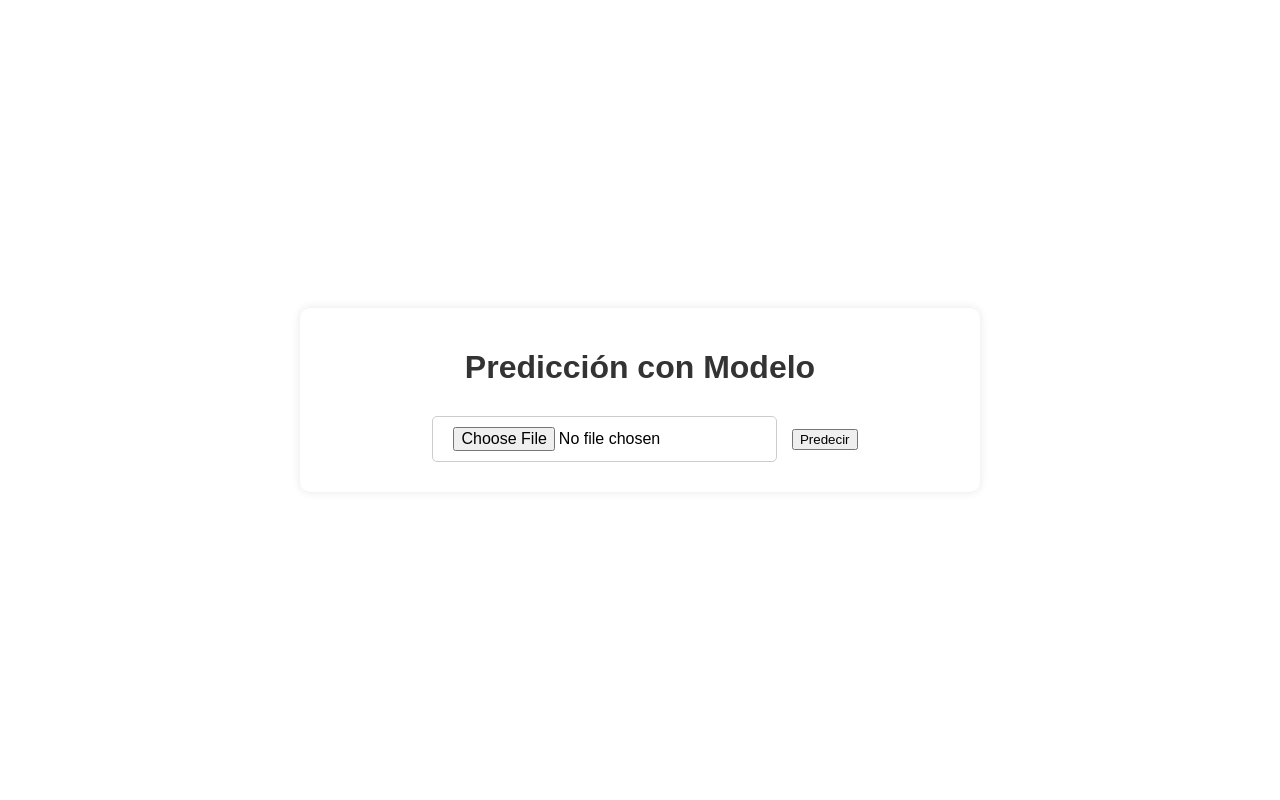
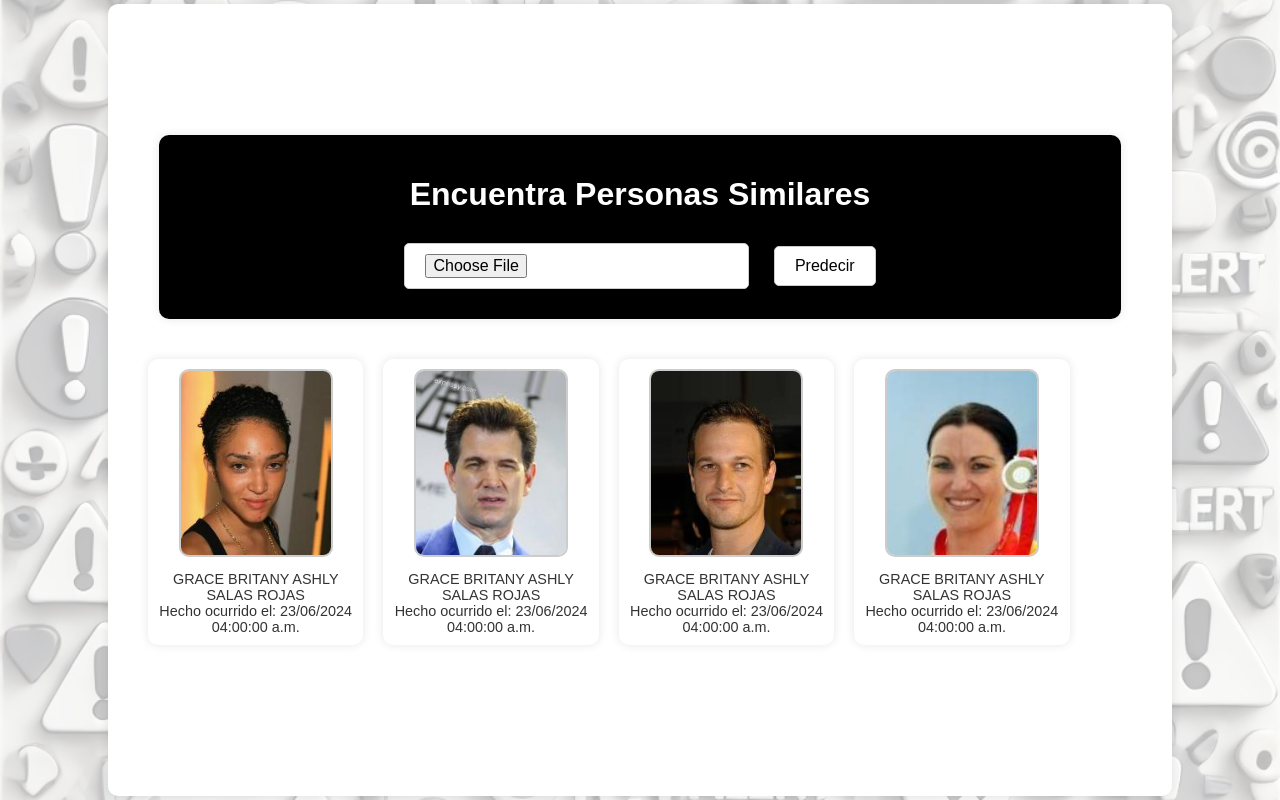
Before and after one commit to Yorch0200/IA-Trabajo-Final, a Flask app: page / in a window 1280 px wide. Run offline with Flask 3, Linux system fonts and the light colour scheme.

Commit message:
feat: avance front

```diff
--- a/Static/styles.css
+++ b/Static/styles.css
@@ -1,22 +1,61 @@
 body {
     font-family: Arial, sans-serif;
-    background-color: #ffffff;
+    background-image: url('/img/fondo.jpg'); /* Ruta a tu imagen de fondo */
+    background-size: cover;
+    background-position: center;
     margin: 0;
     padding: 0;
+    height: 100vh;
     display: flex;
     justify-content: center;
     align-items: center;
-    height: 100vh;
+    position: relative;
+}
+
+body::before {
+    content: "";
+    position: absolute;
+    top: 0;
+    left: 0;
+    width: 100%;
+    height: 100%;
+    background-color: rgba(255, 255, 255, 0.7); /* Capa blanca semi-transparente */
+    z-index: 1;
+}
+
+.main-content {
+    position: relative;
+    z-index: 2;
+    width: 80%;
+    max-width: 1200px;
+    background-color: #ffffff; /* Fondo blanco */
+    box-shadow: 0 0 10px rgba(0, 0, 0, 0.1);
+    border-radius: 10px;
+    padding: 20px;
+    text-align: center;
+    min-height: 94vh; /* Asegura que el contenedor principal ocupe casi toda la altura disponible */
+    display: flex;
+    flex-direction: column;
+    justify-content: center;
 }
 
 .container {
-    width: 50%;
+    width: 90%; /* Ajusta el ancho según sea necesario */
+    max-width: 1200px; /* Ajusta el tamaño máximo según sea necesario */
     padding: 20px;
-    background-color: #ffffff;
+    background-color: #000000; /* Fondo negro */
+    color: #ffffff; /* Texto blanco para mejor legibilidad */
     box-shadow: 0 0 10px rgba(0, 0, 0, 0.1);
     border-radius: 10px;
     text-align: center;
+    margin: 0 auto; /* Centra el contenedor horizontalmente */
 }
+.container h1 {
+    font-size: 2em;
+    margin-bottom: 20px;
+    color: #fff; /* Cambia el color a blanco */
+}
+
 
 h1 {
     font-size: 2em;
@@ -25,7 +64,7 @@ h1 {
 }
 
 input[type="file"],
-input[type="submit"] {
+button[type="submit"] {
     display: inline-block;
     margin: 10px;
     padding: 10px 20px;
@@ -38,6 +77,48 @@ input[type="submit"] {
 }
 
 input[type="file"]:hover,
-input[type="submit"]:hover {
+button[type="submit"]:hover {
     background-color: #ddd;
 }
+
+#preview {
+    display: none;
+    max-width: 300px;
+    margin-top: 10px;
+    border: 2px solid #ccc;
+    border-radius: 10px;
+}
+.image-grid {
+    display: flex;
+    justify-content: center;
+    grid-template-columns: repeat(4, 1fr);
+    gap: 20px;
+    width: 90%; /* Ajusta el ancho según sea necesario */
+    margin-top: 20px; /* Añade espacio arriba */
+    background: rgba(255, 255, 255, 0.8); /* Fondo blanco semitransparente para el contenedor */
+    padding: 20px;
+    border-radius: 10px;
+}
+.image-item {
+    text-align: center;
+    padding: 10px;
+    background: white;
+    border-radius: 10px;
+    box-shadow: 0 0 10px rgba(0, 0, 0, 0.1);
+}
+.image-grid img {
+    width: 100%;
+    border-radius: 10px;
+    border: 2px solid #ccc;
+}
+.small-image {
+    width: 100%;
+    max-width: 150px; /* Tamaño máximo de la imagen */
+    border-radius: 10px;
+    border: 2px solid #ccc;
+}
+.image-item p {
+    margin: 10px 0 0 0;
+    font-size: 0.9em;
+    color: #333;
+}
--- a/Templates/index.html
+++ b/Templates/index.html
@@ -3,12 +3,13 @@
 <head>
     <meta charset="UTF-8">
     <meta name="viewport" content="width=device-width, initial-scale=1.0">
-    <link rel="stylesheet" href="static/styles.css">
-    <title>Predicción con Modeloooo</title>
+    <link rel="stylesheet" href="/static/styles.css">
+    <title>Encuentra Personas Similares</title>
 </head>
 <body>
+    <div class="main-content">
         <div class="container">
-        <h1>Predicción con Modelo</h1>
+            <h1>Encuentra Personas Similares</h1>
             <form id="predict-form" enctype="multipart/form-data">
                 <input type="file" id="file" name="file" accept="image/*">
                 <img id="preview" src="#" alt="Vista previa de la imagen" style="display: none; max-width: 300px; margin-top: 10px; border: 2px solid #ccc; border-radius: 10px;">
@@ -16,6 +17,25 @@
             </form>
             <div id="result"></div>
         </div>
+        <div class="image-grid">
+            <div class="image-item">
+                <img src="/img/000014.jpg" alt="Image 1" class="small-image">
+                <p>GRACE BRITANY ASHLY SALAS ROJAS<br>Hecho ocurrido el: 23/06/2024 04:00:00 a.m.</p>
+            </div>
+            <div class="image-item">
+                <img src="/img/000015.jpg" alt="Image 1" class="small-image">
+                <p>GRACE BRITANY ASHLY SALAS ROJAS<br>Hecho ocurrido el: 23/06/2024 04:00:00 a.m.</p>
+            </div>
+            <div class="image-item">
+                <img src="/img/000016.jpg" alt="Image 1" class="small-image">
+                <p>GRACE BRITANY ASHLY SALAS ROJAS<br>Hecho ocurrido el: 23/06/2024 04:00:00 a.m.</p>
+            </div>
+            <div class="image-item">
+                <img src="/img/000017.jpg" alt="Image 1" class="small-image">
+                <p>GRACE BRITANY ASHLY SALAS ROJAS<br>Hecho ocurrido el: 23/06/2024 04:00:00 a.m.</p>
+            </div>
+        </div>
+
         <script src="/static/scripts.js"></script>
         <script>
             document.getElementById('file').addEventListener('change', function(event) {
@@ -49,5 +69,7 @@
                 }
             });
         </script>
+
+    </div>
 </body>
 </html>
```
Also changed, not shown: img/000014.jpg (added), img/000015.jpg (added), img/000016.jpg (added), img/000017.jpg (added), img/fondo.jpg (added). Lines whose indentation alone changed are shown as unchanged.
